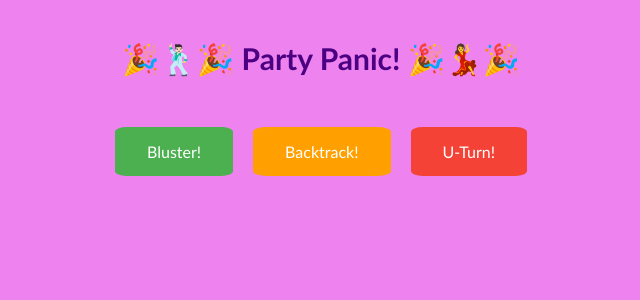
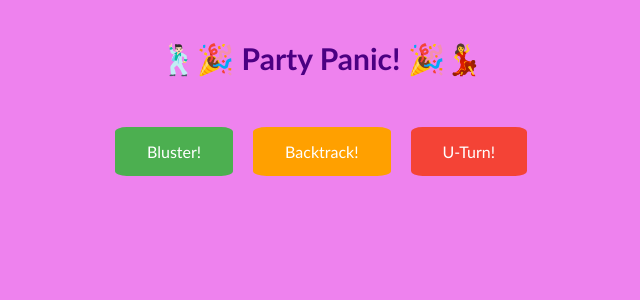
Before and after one commit to LJKT1/party-panic, a React (Create React App) app: page / in a window 1280 px wide. Shown: the top 300 px of the page, without its empty margins (319-959 px from the left). Built offline with nearby package versions, Linux system fonts and the light colour scheme.

Commit message:
Tweak styling

```diff
--- a/src/App.css
+++ b/src/App.css
@@ -72,8 +72,8 @@ li {
 .btn-sm {
   font-size: 20px;
   padding: 7px, 14px;
-  border-radius: 50%;
   border: 1px solid gray;
   margin: 7px;
   background-color: rgb(189, 163, 167);
+  border-radius: 10%;
 }
--- a/src/Header.js
+++ b/src/Header.js
@@ -1,5 +1,5 @@
 const Header = () => {
-  return <h1 className="Header">🎉🕺🏻🎉 Party Panic! 🎉💃🎉 </h1>;
+  return <h1 className="Header">🕺🏻🎉 Party Panic! 🎉💃 </h1>;
 };
 
 export default Header;
```
